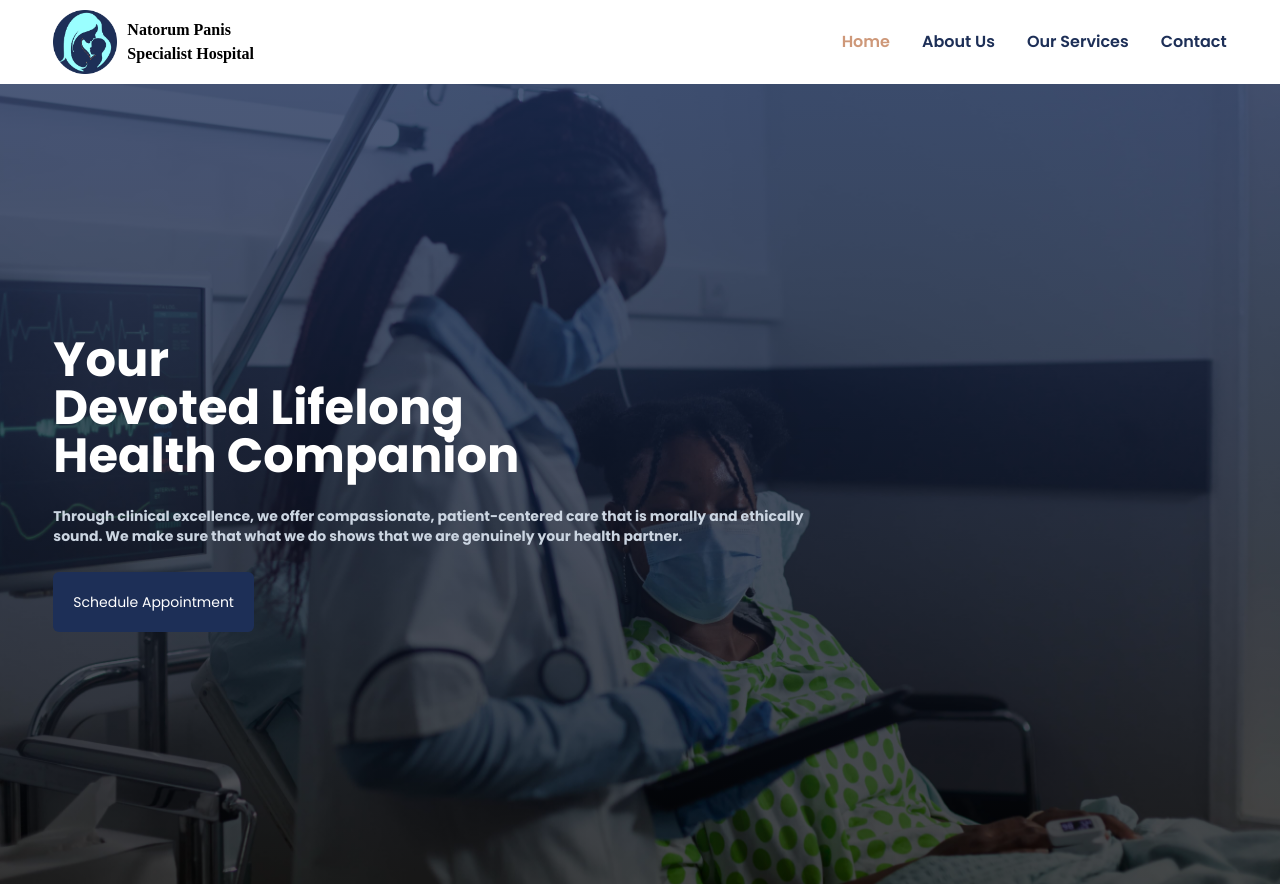
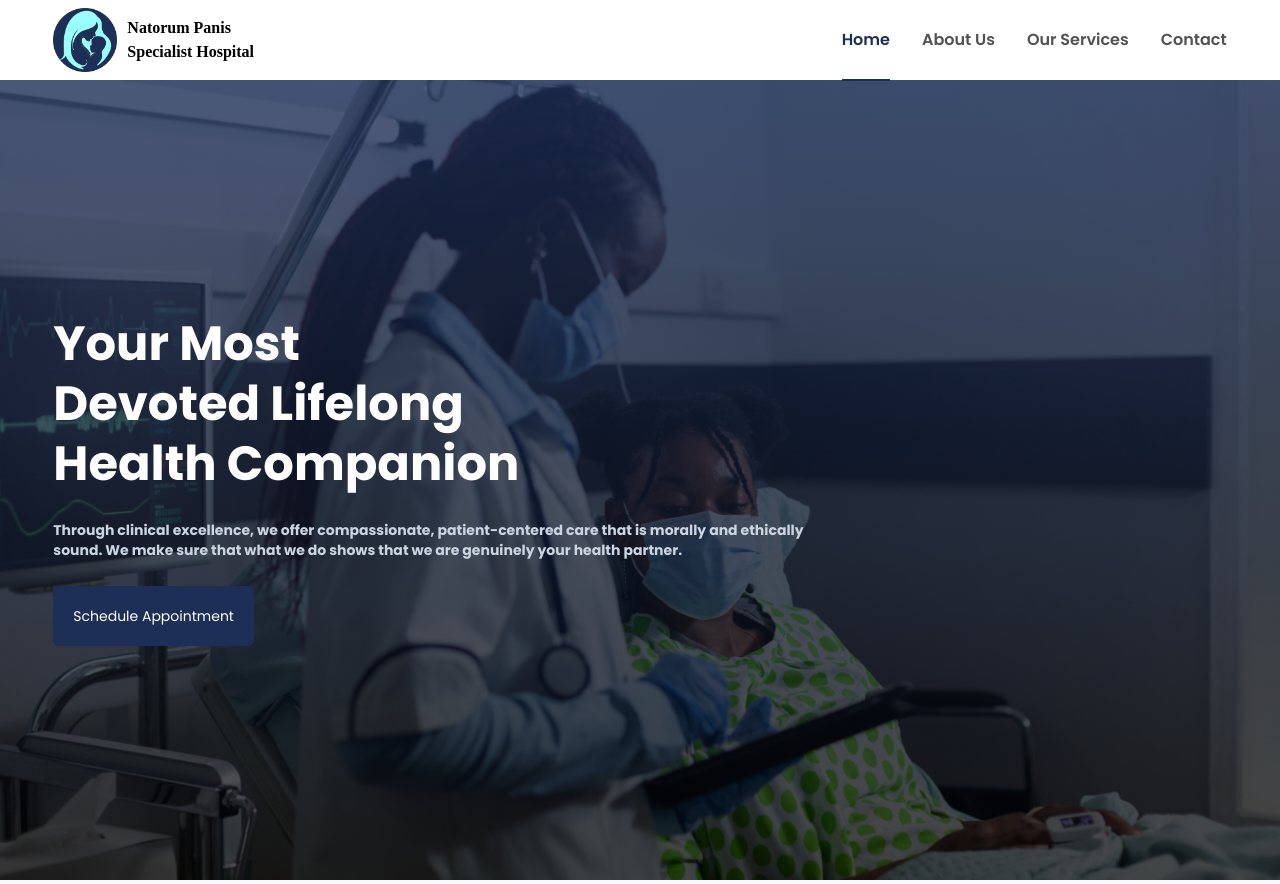
Before and after one commit to feyiamujo1/natorum-panis-specialist-hospital, a plain HTML site: page index.html in a window 1280 px wide. Shown: the top 884 px of the page. Drawn offline with nearby package versions, Linux system fonts and the light colour scheme; a web font is replaced by a local one.

Commit message:
Made a few color changes

```diff
--- a/index.html
+++ b/index.html
@@ -4,6 +4,7 @@
     <meta charset="UTF-8">
     <meta http-equiv="X-UA-Compatible" content="IE=edge">
     <meta name="viewport" content="width=device-width, initial-scale=1.0">
+    <meta name="description" content="Official Website for Natorum Panis Specialist Hospital">
     <link rel="preconnect" href="https://fonts.googleapis.com">
     <link rel="preconnect" href="https://fonts.gstatic.com" crossorigin>
     <link href="https://fonts.googleapis.com/css2?family=Cormorant+SC:wght@500&family=Poppins:wght@300;400;500;600;700&display=swap" rel="stylesheet">
@@ -37,8 +38,9 @@
     <title>Natorum Panis Specialist Hospital</title>
 </head>
 <body class="font-poppins p-0 m-0 ">
-    <nav class="w-full box-border mx-auto my-0 pt-2.5">
-        <div class="mx-auto box-border mb-2.5 w-11/12 flex flex-row justify-between">
+    <!-- pt-2.5/ -->
+    <nav class="w-full box-border mx-auto my-0">
+        <div class="mx-auto box-border py-2 w-11/12 flex flex-row items-center justify-between">
             <div>
                 <a href="#" class="w-max flex items-center h-16">
                     <img class="h-full mr-2.5" src="./src/images/logo.png" alt="logo">
@@ -47,27 +49,22 @@
             </div>
             <ul class="flex text-sm font-semibold items-center flex-row box-border">
                 <li>
-                    <a href="#" class="text-base text-center py-3.5 px-4 hover:text-navtextcolor cursor-pointer text-secondarythemecolor ">
+                    <a href="#" class="text-base text-center py-7 mx-4 hover:text-neutral-600 cursor-pointer text-navtextcolor border-b-2 border-navtextcolor">
                         Home
                     </a>
                 </li>
                 <li>
-                    <a href="#" class="text-base text-center py-3.5 px-4 hover:text-secondarythemecolor cursor-pointer text-navtextcolor">
+                    <a href="#" class="text-base text-center py-7 mx-4 hover:text-navtextcolor cursor-pointer text-neutral-600 hover:border-b-2 hover:border-navtextcolor">
                         About Us
                     </a>
                 </li>
                 <li>
-                    <a href="#" class="text-base text-center py-3.5 px-4 hover:text-secondarythemecolor cursor-pointer text-navtextcolor">
+                    <a href="#" class="text-base text-center py-7 mx-4 hover:text-navtextcolor cursor-pointer text-neutral-600 hover:border-b-2 hover:border-navtextcolor">
                         Our Services
                     </a>
                 </li>
-                <!-- <li>
-                    <a href="#" class="text-base text-center py-3.5 px-4 hover:text-secondarythemecolor cursor-pointer text-navtextcolor">
-                        Blog
-                    </a>
-                </li> -->
                 <li>
-                    <a href="#" class="text-base text-center py-3.5 pl-4 hover:text-secondarythemecolor cursor-pointer text-navtextcolor">
+                    <a href="#" class="text-base text-center py-7 ml-4 hover:text-navtextcolor cursor-pointer text-neutral-600 hover:border-b-2 hover:border-navtextcolor">
                         Contact
                     </a>
                 </li>
@@ -76,8 +73,8 @@
     </nav>
     <div class="h-screen p-0 m-0 bg-cover bg-top-center bg-no-repeat" style="background-image: linear-gradient(rgba(29,47,87, 0.8),rgba(0,0,0, 0.7)),url('./src/images/hero.jpg')">
         <div class="w-11/12 mx-auto h-full flex flex-col justify-center box-border">
-            <h1 class="w-2/4 mb-4 text-5xl text-white font-extrabold">
-                Your <br> Devoted Lifelong <br> Health Companion
+            <h1 class="mb-4 text-5xl text-white font-extrabold leading-tight">
+                Your Most <br> Devoted Lifelong <br> Health Companion
             </h1>
             <p class="w-4/6 text-slate-300 my-2.5 text-sm font-bold">
                 Through clinical excellence, we offer compassionate, patient-centered care that is morally and ethically sound.
@@ -154,7 +151,7 @@
                         <a href="#">
                             <div class="text-center pb-3 container relative z-30">
                                 <div class="h-12 w-12 bg-secondarythemecolor group-hover:bg-lightsecondarythemecolor absolute -top-1 rounded-full right-1/2 z-10"></div>
-                                <img class="w-16 mx-auto relative z-50" src="./src/images/vaccine-5267.png" alt="stethoscope">
+                                <img class="w-16 mx-auto relative z-50 fill-white" src="./src/images/vaccine-5267.png" alt="stethoscope">
                             </div>
                             <h3 class="my-4 text-lg font-bold group-hover:text-buttonhovercolor">
                                 Medical Checkup
```
